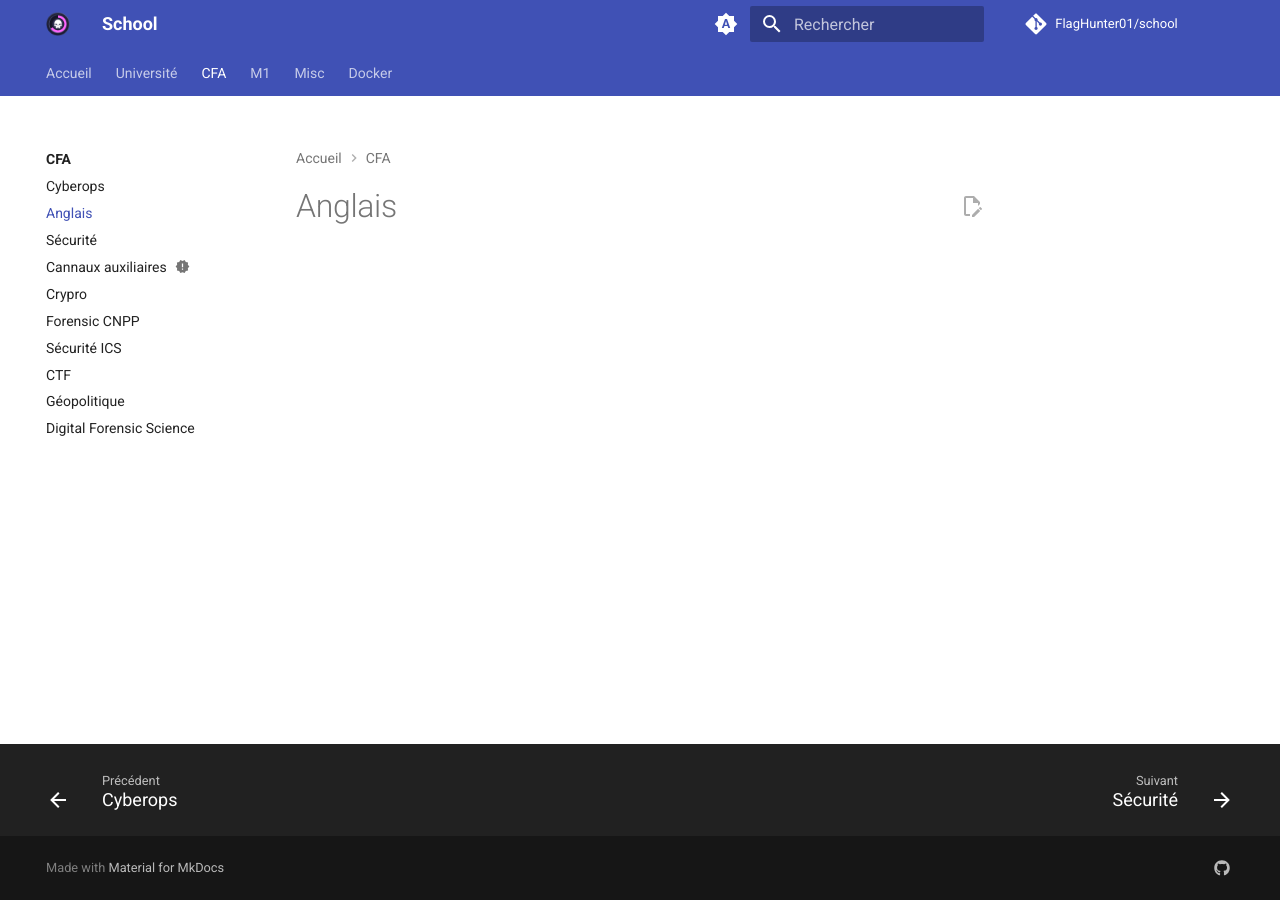
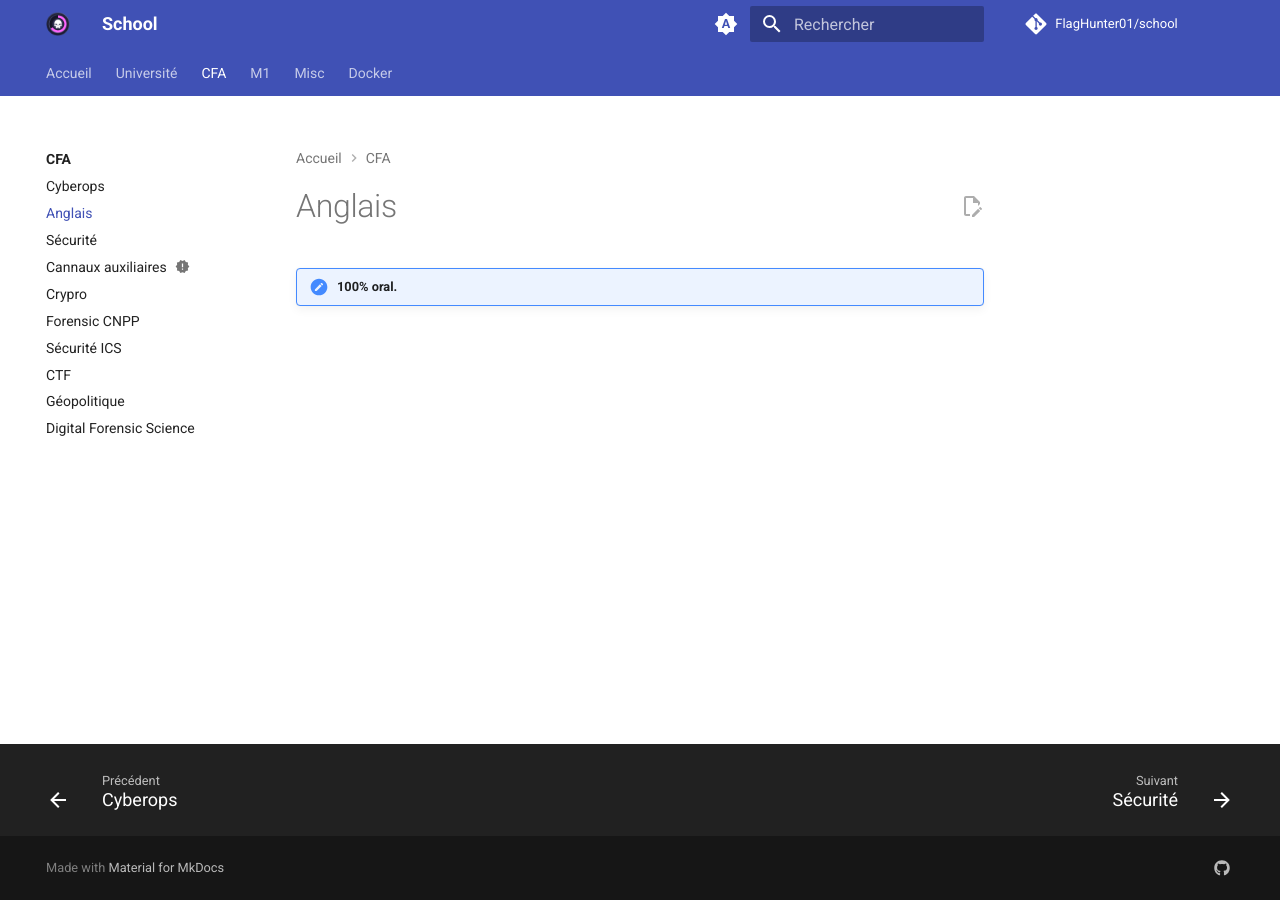
Before and after one commit to FlagHunter01/school, an MkDocs documentation site: the page built from docs/cfa/anglais/index.md, in a window 1280 px wide. Built offline with MkDocs 1.6.1 and Material for MkDocs 9.7.7, drawn with Linux system fonts in a browser that asks for light colours; comment, search, counter and statistics services are not loaded.

Commit message:
Ajout d'une note

```diff
--- a/docs/cfa/anglais/index.md
+++ b/docs/cfa/anglais/index.md
@@ -2,3 +2,5 @@
 title: Anglais
 Description: Pas de notes pour l'instant
 ---
+
+!!! note "100% oral."
```
